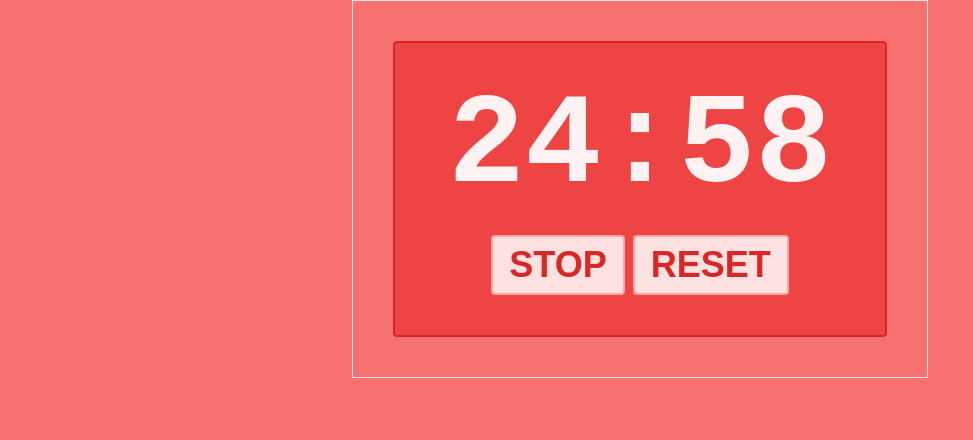
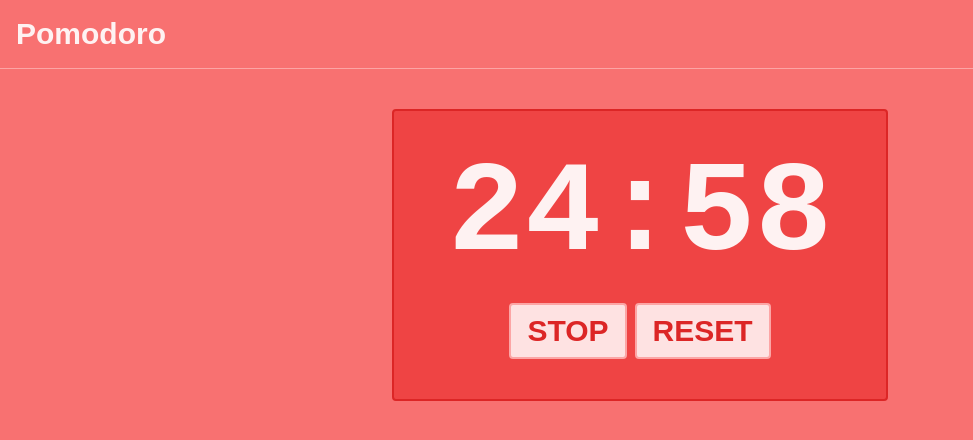
Before and after one commit to xieyuheng/pomodoro-nextjs, a Next.js app: page / in a window 1280 px wide. Both pictures are taken after a click on the button "START". Shown: the top 440 px of the page, without its empty margins (0-973 px from the left). Built offline with nearby package versions, Linux system fonts and the light colour scheme; a web font is replaced by a local one.

Commit message:
- `PomodoroHeader` -- title

```diff
--- a/components/pomodoro/Pomodoro.tsx
+++ b/components/pomodoro/Pomodoro.tsx
@@ -2,6 +2,7 @@ import { FC } from "react"
 import { observer } from "mobx-react-lite"
 import { PomodoroState as State } from "./PomodoroState"
 import { PomodoroTimer } from "./PomodoroTimer"
+import { PomodoroHeader } from "./PomodoroHeader"
 import Head from "next/head"
 
 export const Pomodoro: FC<{ state: State }> = observer(({ state }) => (
@@ -11,7 +12,9 @@ export const Pomodoro: FC<{ state: State }> = observer(({ state }) => (
       <meta name="theme-color" content="#f87171" />
     </Head>
 
-    <div className="md:max-w-xl sm:max-w-lg w-full border px-10 py-10">
+    <PomodoroHeader state={state} />
+
+    <div className="md:max-w-xl sm:max-w-lg w-full px-10 py-10">
       <PomodoroTimer state={state} />
     </div>
   </div>
--- /dev/null
+++ b/components/pomodoro/PomodoroHeader.tsx
@@ -0,0 +1,9 @@
+import { FC } from "react"
+import { observer } from "mobx-react-lite"
+import { PomodoroState as State } from "./PomodoroState"
+
+export const PomodoroHeader: FC<{ state: State }> = observer(({ state }) => (
+  <div className="px-4 py-4 text-3xl border-b border-red-300 w-full font-semibold font-sans">
+    Pomodoro
+  </div>
+))
--- a/components/pomodoro/PomodoroTimer.tsx
+++ b/components/pomodoro/PomodoroTimer.tsx
@@ -9,7 +9,7 @@ export const PomodoroTimer: FC<{ state: State }> = observer(({ state }) => (
       {state.formatTime()}
     </div>
 
-    <div className="mt-4 font-sans font-bold md:mt-6">
+    <div className="pt-4 font-sans font-bold md:pt-6">
       <PomodoroTimerControl state={state} />
     </div>
   </div>
--- a/components/pomodoro/PomodoroTimerControl.tsx
+++ b/components/pomodoro/PomodoroTimerControl.tsx
@@ -8,14 +8,14 @@ export const PomodoroTimerControl: FC<{ state: State }> = observer(
       {!state.isRunning && (
         <div className="flex space-x-2">
           <button
-            className="rounded border-2 border-red-300 bg-red-100 px-4 py-2 text-4xl text-red-600"
+            className="rounded border-2 border-red-300 bg-red-100 px-4 py-2 text-3xl text-red-600"
             onClick={() => state.start()}
           >
             START
           </button>
           {state.isStarted && (
             <button
-              className="rounded border-2 border-red-300 bg-red-100 px-4 py-2 text-4xl text-red-600"
+              className="rounded border-2 border-red-300 bg-red-100 px-4 py-2 text-3xl text-red-600"
               onClick={() => state.reset()}
             >
               RESET
@@ -27,14 +27,14 @@ export const PomodoroTimerControl: FC<{ state: State }> = observer(
       {state.isRunning && (
         <div className="flex space-x-2">
           <button
-            className="rounded border-2 border-red-300 bg-red-100 px-4 py-2 text-4xl text-red-600"
+            className="rounded border-2 border-red-300 bg-red-100 px-4 py-2 text-3xl text-red-600"
             onClick={() => state.stop()}
           >
             STOP
           </button>
           {state.isStarted && (
             <button
-              className="rounded border-2 border-red-300 bg-red-100 px-4 py-2 text-4xl text-red-600"
+              className="rounded border-2 border-red-300 bg-red-100 px-4 py-2 text-3xl text-red-600"
               onClick={() => state.reset()}
             >
               RESET
```
Also changed, not shown: 1 other file (tests, documents, lock files or other folders).
